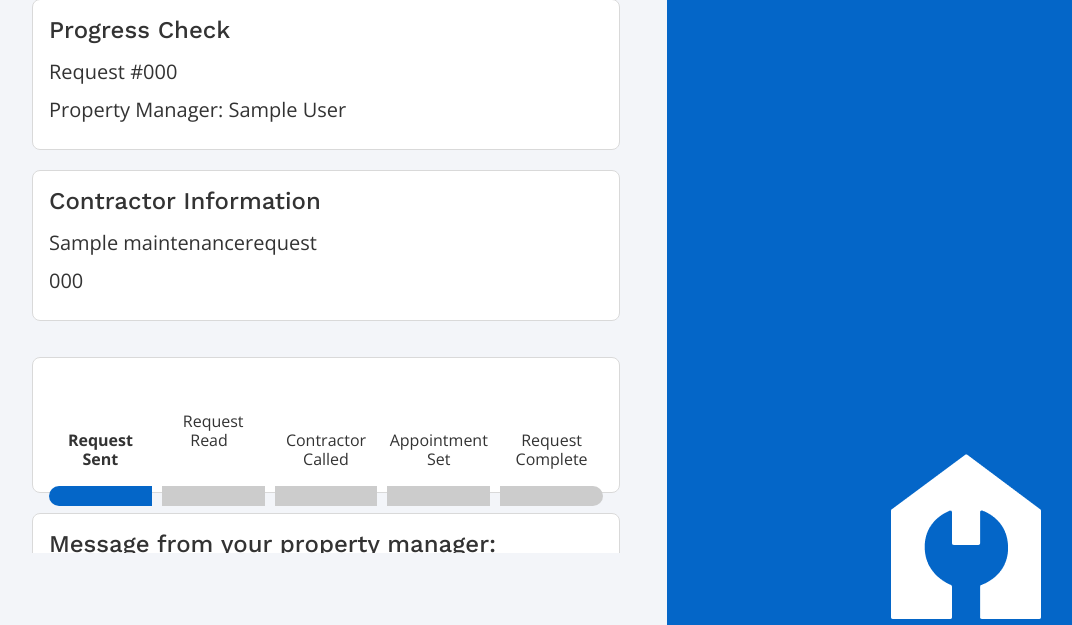
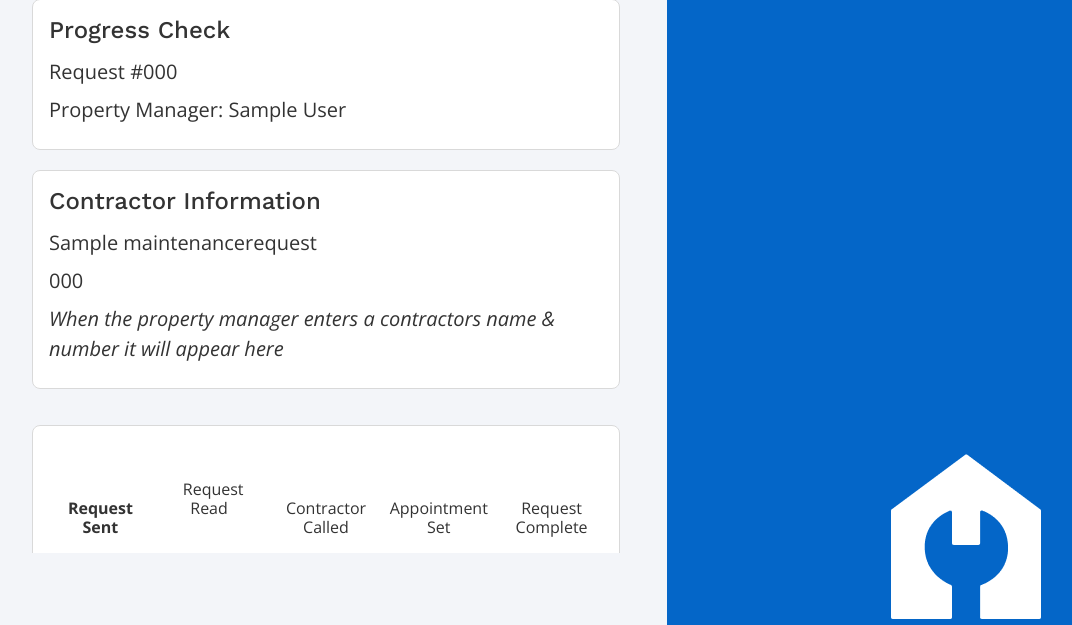
Before and after one commit to Kayla-Ard/FixTrackr, a Django app: page /progress-check/000/ in a window 1280 px wide. Shown: the part 117-742 px from the top of the page, without its empty margins (15-1087 px from the left). Run offline with Django 5.2, Linux system fonts and the light colour scheme; tables that the repository leaves empty hold one stand-in row (values such as "Sample post"); some libraries are stand-ins or nearby versions.

```diff
--- a/app/templates/progress_check.html
+++ b/app/templates/progress_check.html
@@ -45,6 +45,8 @@
                 <h3>Contractor Information</h3>
                 <p> {{ contractor_name }}</p>
                 <p> {{ contractor_phone }}</p>
+                <p><i>When the property manager enters a contractors name & number it will appear here</i></p>
+
             </div>
 
 
@@ -62,7 +64,8 @@
             </div>
 
             <div class="forth-section">
-                <h3>Message from your property manager:</h3>
+                <h3>Message from your property manager: </h3>
+                <p><i>When the property manager writes a message to the tenant it will appear here</i></p>
                 <p> {{ property_manager_message }}</p>
             </div>
 
@@ -72,7 +75,7 @@
                 <p>Full Name: {{ maintenance_request.full_name }}</p>
                 <p>Email: {{ maintenance_request.email }}</p>
                 <p>Subject: {{ maintenance_request.subject }}</p>
-                <p>Message: {{ maintenance_request.message }}</p>
+                <p>Message: <br>{{ maintenance_request.message }}</p>
                 <p>Availability: {{ maintenance_request.availability }}</p>
             </div>
 
```
Also changed, not shown: media/maintenance_images/ceiling-water-damage.webp (added), media/maintenance_images/hamster.png (added).
